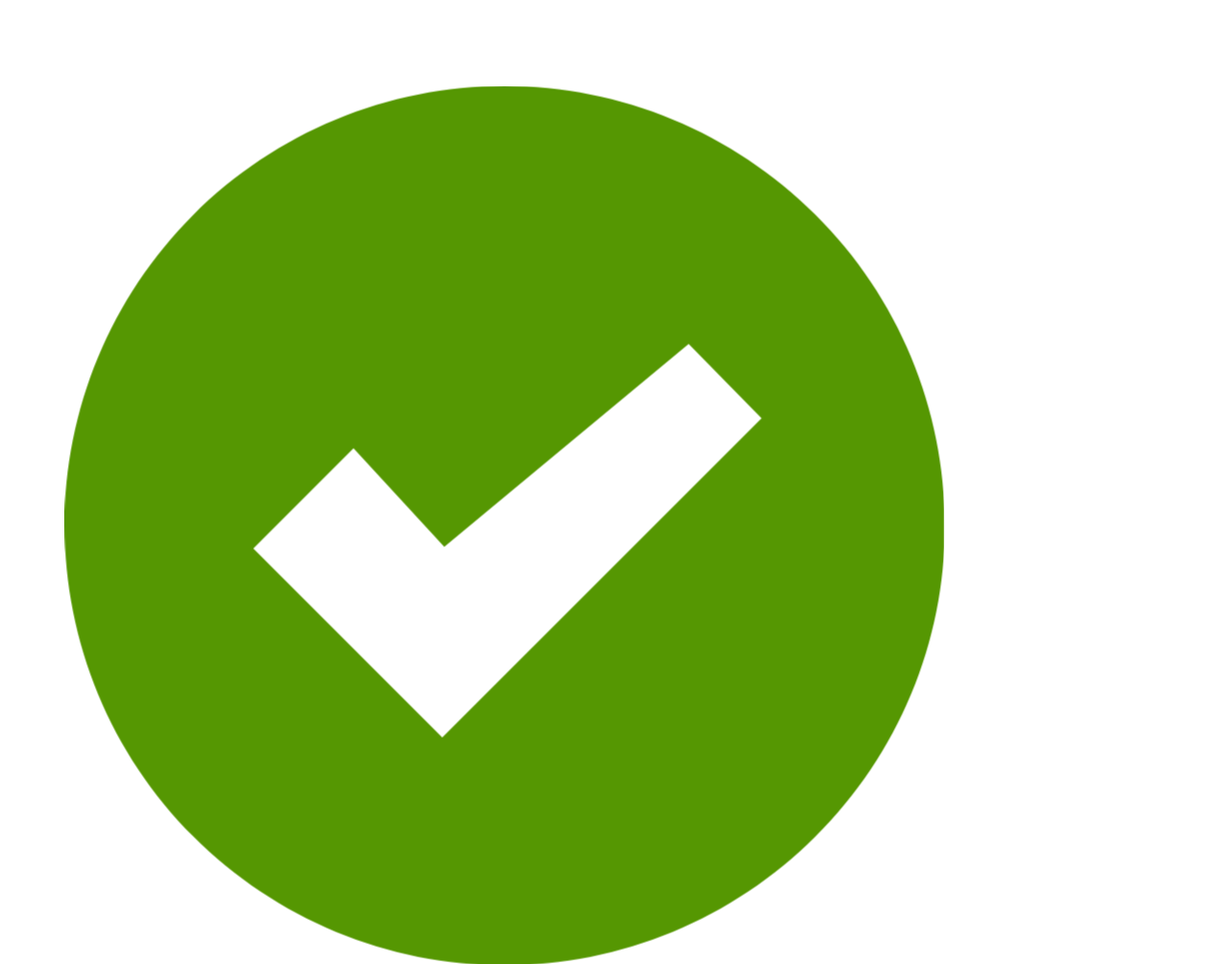
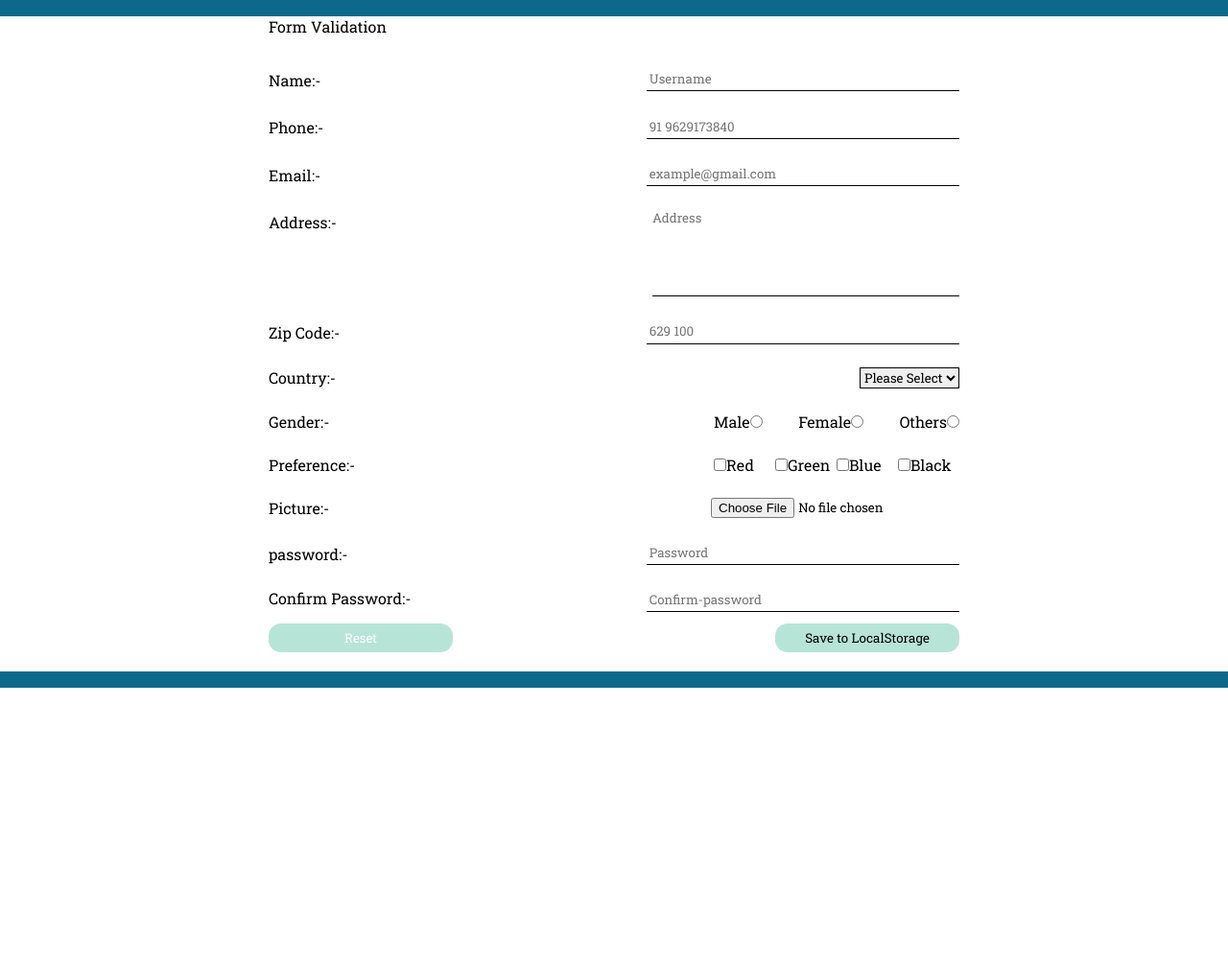
Before and after one commit to 0ABILASH/JSValidation, a plain HTML site: page index.html in a window 1280 px wide. Shown: the top 1005 px of the page at 96% size. After the commit the page ends 800 px from the top, so only its background shows below. Drawn offline with Linux system fonts and the light colour scheme; the site is published under a folder, as on GitHub Pages, so addresses that start at the root find nothing.

Commit message:
Update index.html

```diff
--- a/index.html
+++ b/index.html
@@ -5,8 +5,8 @@
     <meta charset="UTF-8">
     <meta http-equiv="X-UA-Compatible" content="IE=edge">
     <meta name="viewport" content="width=device-width, initial-scale=1.0">
-    <link rel="stylesheet" href="/style/font.css">
-    <link rel="stylesheet" href="/style/style.css">
+    <link rel="stylesheet" href="./style/font.css">
+    <link rel="stylesheet" href="./style/style.css">
     <script src="https://kit.fontawesome.com/5199079283.js" crossorigin="anonymous"></script>
     <link rel="shortcut icon" href="./assets/images/done.png">
     <title>Form</title>
```
